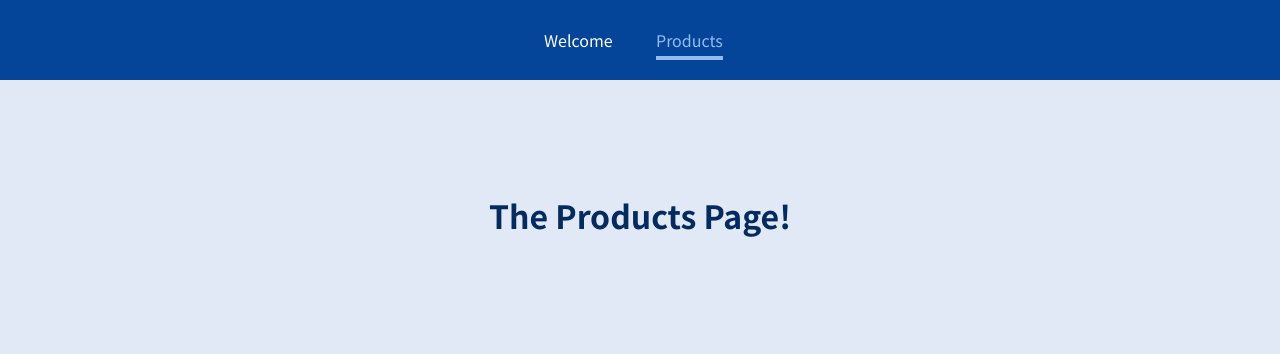
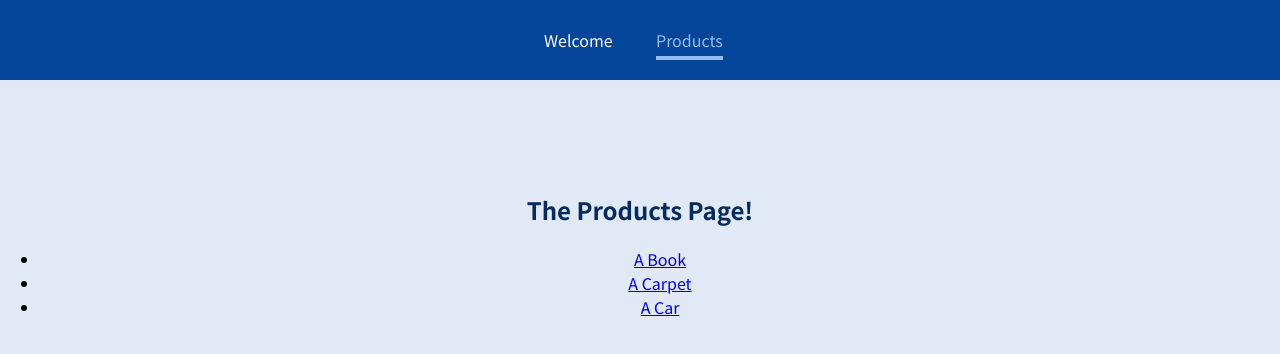
Before and after one commit to muntashir-wahid/router-basics, a React (Create React App) app: page /products in a window 1280 px wide. Shown: the top 354 px of the page. Built offline with nearby package versions, Linux system fonts and the light colour scheme.

Commit message:
learnt dynamic routing

```diff
--- a/src/App.js
+++ b/src/App.js
@@ -1,6 +1,7 @@
 import { Fragment } from "react";
-import { Route } from "react-router-dom";
+import { Route, Switch } from "react-router-dom";
 import MainHeader from "./components/MainHeader";
+import ProductDetails from "./pages/ProductDetails";
 import Products from "./pages/Products";
 import Welcome from "./pages/Welcome";
 
@@ -9,12 +10,17 @@ function App() {
     <Fragment>
       <MainHeader />
       <main>
-        <Route path="/welcome">
-          <Welcome />
-        </Route>
-        <Route path="/products">
-          <Products />
-        </Route>
+        <Switch>
+          <Route path="/welcome">
+            <Welcome />
+          </Route>
+          <Route path="/products" exact>
+            <Products />
+          </Route>
+          <Route path="/products/:productName">
+            <ProductDetails />
+          </Route>
+        </Switch>
       </main>
     </Fragment>
   );
--- /dev/null
+++ b/src/pages/ProductDetails.js
@@ -0,0 +1,13 @@
+import React from "react";
+import { useParams } from "react-router-dom";
+
+const ProductDetails = () => {
+  const { productName } = useParams();
+  return (
+    <div>
+      <h2>Details about {productName}</h2>
+    </div>
+  );
+};
+
+export default ProductDetails;
--- a/src/pages/Products.js
+++ b/src/pages/Products.js
@@ -1,7 +1,23 @@
 import React from "react";
+import { Link } from "react-router-dom";
 
 const Products = () => {
-  return <h1>The Products Page!</h1>;
+  return (
+    <section>
+      <h1>The Products Page!</h1>
+      <ul>
+        <li>
+          <Link to="/products/book">A Book</Link>
+        </li>
+        <li>
+          <Link to="/products/carpet">A Carpet</Link>
+        </li>
+        <li>
+          <Link to="/products/car">A Car</Link>
+        </li>
+      </ul>
+    </section>
+  );
 };
 
 export default Products;
```
